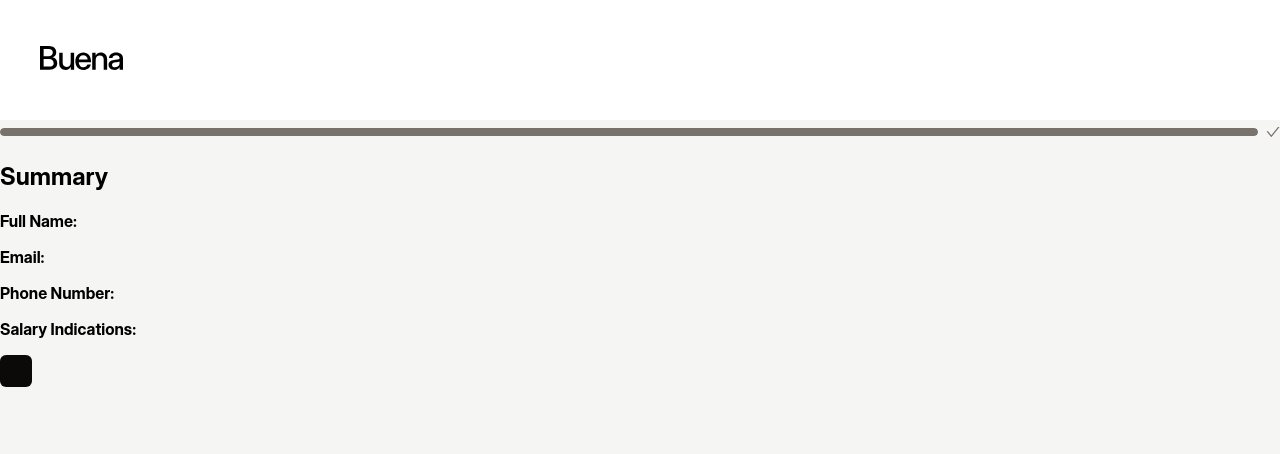
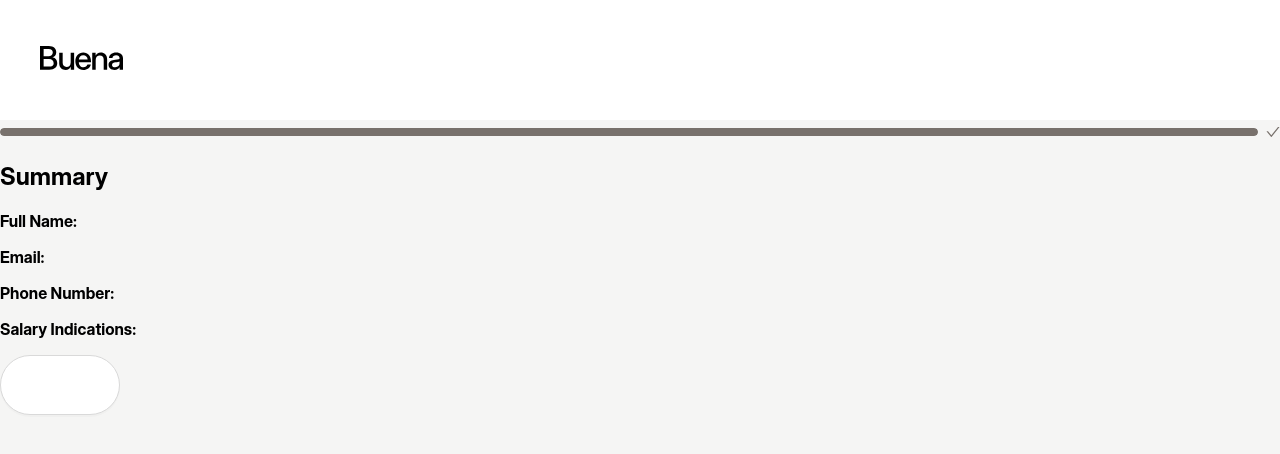
Before and after one commit to LiamGitGoing/buena-application, a React (Create React App) app: page /summary in a window 1280 px wide. Shown: the top 454 px of the page. Built offline with nearby package versions, Linux system fonts and the light colour scheme.

Commit message:
[update] custom button props added

```diff
--- a/src/components/Button.tsx
+++ b/src/components/Button.tsx
@@ -2,20 +2,29 @@ import React from 'react';
 import { Button as AntButton } from 'antd';
 
 interface ButtonProps {
+  type: 'text' | 'link' | 'dashed' | 'default' | 'primary';
   text: string;
   onClick: () => void;
-  link?: string;
+  width?: number;
+  isDisabled?: boolean;
 }
 
-const Button: React.FC<ButtonProps> = ({ text, onClick, link }) => {
-  return link ? (
-    <a href={link} style={{ textDecoration: 'none' }}>
-      <AntButton type='primary' onClick={onClick}>
-        {text}
-      </AntButton>
-    </a>
-  ) : (
-    <AntButton type='primary' onClick={onClick}>
+const Button: React.FC<ButtonProps> = ({
+  type,
+  text,
+  onClick,
+  width,
+  isDisabled,
+}) => {
+  return (
+    <AntButton
+      type={isDisabled ? 'dashed' : type}
+      onClick={isDisabled ? undefined : onClick}
+      shape='round'
+      size='large'
+      style={{ width: width ? width : 120, height: 60 }}
+      disabled={isDisabled}
+    >
       {text}
     </AntButton>
   );
```
